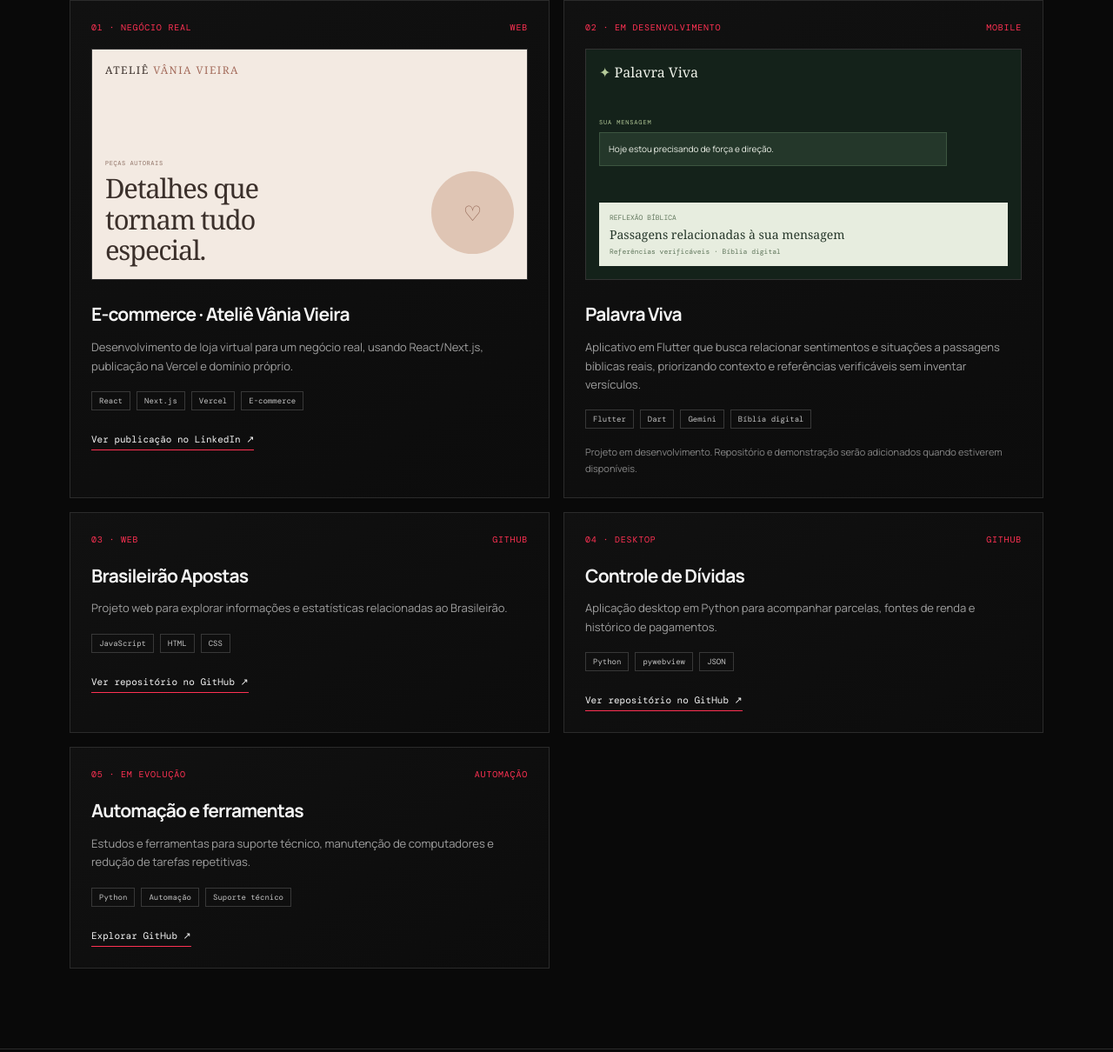
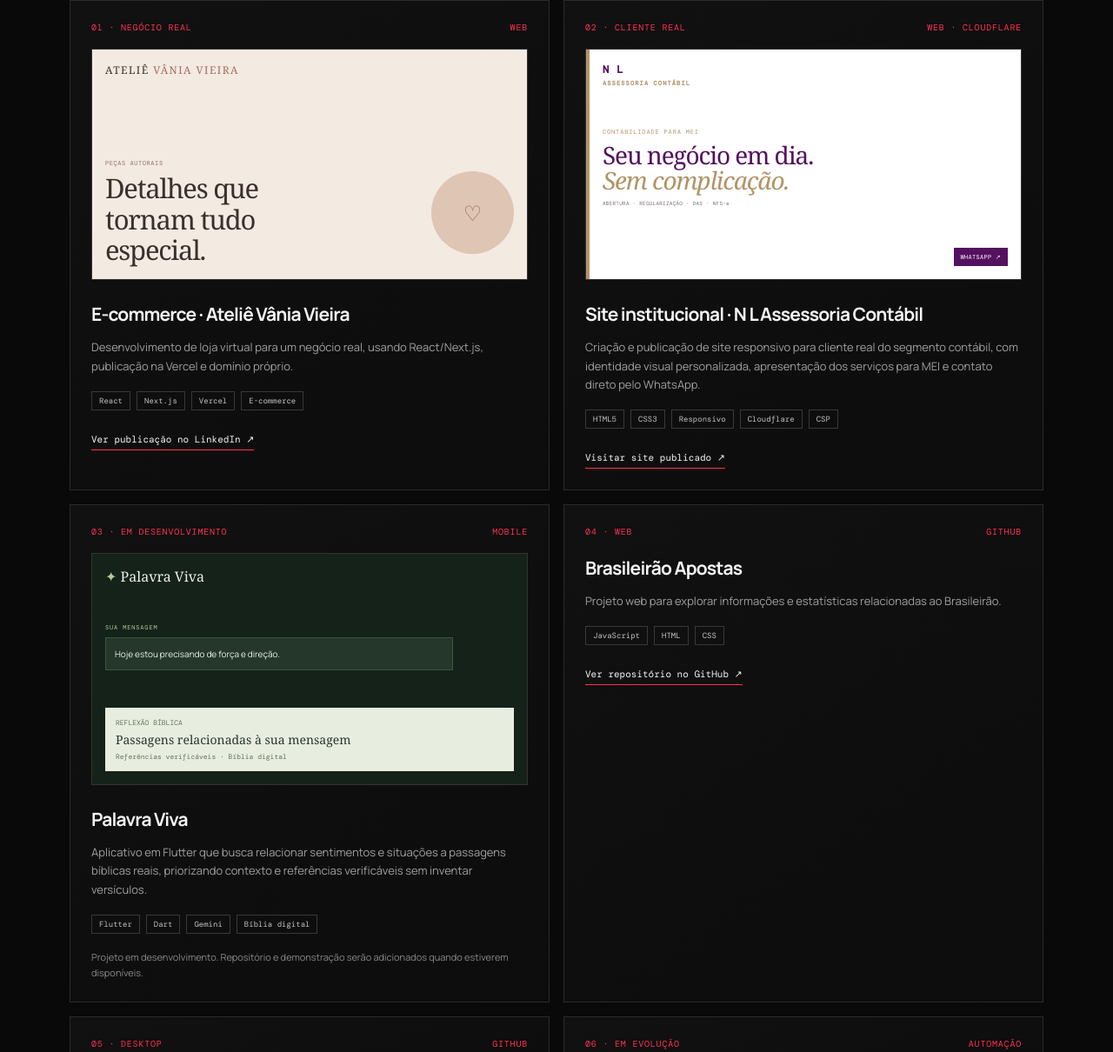
Before and after one commit to oKhristopher/oKhristopher.github.io, a plain HTML site: page index.html in a window 1280 px wide. Shown: the part 965-2175 px from the top of the page at 87% size. Drawn offline with nearby package versions, Linux system fonts and the light colour scheme.

Commit message:
Add N L Assessoria client project

```diff
--- a/index.html
+++ b/index.html
@@ -44,6 +44,7 @@ section.content-section{padding:92px 0;border-top:1px solid var(--line)}
 .app-title{font:16px Georgia,serif}.app-title span{color:#b5cb9a}.app-label{font:7px var(--mono);letter-spacing:.12em;color:#b5cb9a;text-transform:uppercase}
 .app-message{padding:10px;background:#24372a;border:1px solid #3c5540;font-size:10px;max-width:85%;margin-top:7px}
 .app-verse{padding:12px;background:#e7eddf;color:#26372a;display:flex;flex-direction:column;gap:5px}.app-verse strong{font:14px Georgia,serif}.app-verse small{font:8px var(--mono);color:#60765c}
+.preview-accounting{height:100%;display:flex;flex-direction:column;justify-content:space-between;padding:15px;background:#fff;color:#54115f;border-left:4px solid #b19467}.accounting-brand{font:700 12px var(--mono);letter-spacing:.08em}.accounting-brand span{display:block;color:#b19467;font-size:7px;letter-spacing:.16em;margin-top:3px}.accounting-content{display:flex;flex-direction:column;gap:8px}.accounting-content small{color:#b19467;font:7px var(--mono);letter-spacing:.12em}.accounting-content strong{font:clamp(18px,3vw,28px)/1.05 Georgia,serif;letter-spacing:-.04em}.accounting-content em{color:#b19467}.accounting-content span{font:6px var(--mono);color:#786b76;letter-spacing:.04em}.accounting-footer{align-self:flex-end;font:7px var(--mono);background:#54115f;color:white;padding:6px 8px;letter-spacing:.04em}
 .card h3{font-size:21px;letter-spacing:-.04em;margin-bottom:10px}.card p{font-size:13px;color:var(--muted)}.tags{display:flex;gap:7px;flex-wrap:wrap;margin:18px 0}.tags span{border:1px solid #383838;padding:4px 8px;color:#c2c2c2;font:9px var(--mono)}.card-link{display:inline-block;margin-top:8px;color:var(--text);font:11px var(--mono);border-bottom:1px solid var(--red);padding-bottom:5px}.card-link:hover{color:var(--red)}.note{font-size:11px!important;color:#888!important;margin-top:10px}
 .skills{display:grid;grid-template-columns:repeat(2,minmax(0,1fr));border-top:1px solid var(--line)}
 .skill{display:flex;align-items:center;gap:18px;padding:19px 0;border-bottom:1px solid var(--line);min-width:0}.skill:nth-child(even){padding-left:26px;border-left:1px solid var(--line)}.skill .num{color:var(--red);font:11px var(--mono)}.skill strong{font-size:14px;font-weight:500}
@@ -69,13 +70,14 @@ footer{border-top:1px solid var(--line);padding:22px 0 calc(22px + env(safe-area
 <section class="hero wrap"><p class="eyebrow">// Suporte técnico · SAP Business One · Araraquara, SP</p><h1>Khristopher<br><span>Vasconcellos Vieira.</span></h1><p class="hero-copy">Profissional de TI com experiência prática em suporte técnico, SAP Business One, administração de usuários e licenças, desenvolvimento web e automação de tarefas.</p><div class="actions"><a class="btn primary" href="#projetos">Ver projetos ↘</a><a class="btn" href="mailto:khristopheer4@gmail.com">Enviar e-mail ↗</a></div><div class="scroll-note">Role para explorar ↓</div></section>
 <section class="content-section" id="projetos"><div class="wrap"><div class="section-head"><div><p class="section-kicker">01 / Projetos</p><h2>Projetos em desenvolvimento<br>e/ou concluídos</h2></div><p>Trabalhos práticos, estudos e soluções que estou construindo ou já concluí.</p></div><div class="projects">
 <article class="card reveal"><div class="card-top"><span>01 · Negócio real</span><span>Web</span></div><div class="preview" role="img" aria-label="Prévia conceitual do e-commerce Ateliê Vânia Vieira"><div class="preview-store"><div class="store-brand">ATELIÊ <span>VÂNIA VIEIRA</span></div><div class="store-content"><div><small>PEÇAS AUTORAIS</small><strong>Detalhes que<br>tornam tudo<br>especial.</strong></div><div class="bear" aria-hidden="true">♡</div></div></div></div><h3>E-commerce · Ateliê Vânia Vieira</h3><p>Desenvolvimento de loja virtual para um negócio real, usando React/Next.js, publicação na Vercel e domínio próprio.</p><div class="tags"><span>React</span><span>Next.js</span><span>Vercel</span><span>E-commerce</span></div><a class="card-link" href="https://www.linkedin.com/feed/update/urn:li:activity:7482135290166501377/" target="_blank" rel="noopener noreferrer">Ver publicação no LinkedIn ↗</a></article>
-<article class="card reveal"><div class="card-top"><span>02 · Em desenvolvimento</span><span>Mobile</span></div><div class="preview" role="img" aria-label="Prévia conceitual do aplicativo Palavra Viva"><div class="preview-app"><div class="app-title"><span>✦</span> Palavra Viva</div><div><div class="app-label">Sua mensagem</div><div class="app-message">Hoje estou precisando de força e direção.</div></div><div class="app-verse"><small>REFLEXÃO BÍBLICA</small><strong>Passagens relacionadas à sua mensagem</strong><small>Referências verificáveis · Bíblia digital</small></div></div></div><h3>Palavra Viva</h3><p>Aplicativo em Flutter que busca relacionar sentimentos e situações a passagens bíblicas reais, priorizando contexto e referências verificáveis sem inventar versículos.</p><div class="tags"><span>Flutter</span><span>Dart</span><span>Gemini</span><span>Bíblia digital</span></div><p class="note">Projeto em desenvolvimento. Repositório e demonstração serão adicionados quando estiverem disponíveis.</p></article>
-<article class="card reveal"><div class="card-top"><span>03 · Web</span><span>GitHub</span></div><h3>Brasileirão Apostas</h3><p>Projeto web para explorar informações e estatísticas relacionadas ao Brasileirão.</p><div class="tags"><span>JavaScript</span><span>HTML</span><span>CSS</span></div><a class="card-link" href="https://github.com/oKhristopher/brasileirao-apostas" target="_blank" rel="noopener noreferrer">Ver repositório no GitHub ↗</a></article>
-<article class="card reveal"><div class="card-top"><span>04 · Desktop</span><span>GitHub</span></div><h3>Controle de Dívidas</h3><p>Aplicação desktop em Python para acompanhar parcelas, fontes de renda e histórico de pagamentos.</p><div class="tags"><span>Python</span><span>pywebview</span><span>JSON</span></div><a class="card-link" href="https://github.com/oKhristopher/dividas" target="_blank" rel="noopener noreferrer">Ver repositório no GitHub ↗</a></article>
-<article class="card reveal"><div class="card-top"><span>05 · Em evolução</span><span>Automação</span></div><h3>Automação e ferramentas</h3><p>Estudos e ferramentas para suporte técnico, manutenção de computadores e redução de tarefas repetitivas.</p><div class="tags"><span>Python</span><span>Automação</span><span>Suporte técnico</span></div><a class="card-link" href="https://github.com/oKhristopher" target="_blank" rel="noopener noreferrer">Explorar GitHub ↗</a></article>
+<article class="card reveal"><div class="card-top"><span>02 · Cliente real</span><span>Web · Cloudflare</span></div><div class="preview" role="img" aria-label="Prévia conceitual do site N L Assessoria Contábil para MEI"><div class="preview-accounting"><div class="accounting-brand">N L <span>ASSESSORIA CONTÁBIL</span></div><div class="accounting-content"><small>CONTABILIDADE PARA MEI</small><strong>Seu negócio em dia.<br><em>Sem complicação.</em></strong><span>ABERTURA · REGULARIZAÇÃO · DAS · NFS-e</span></div><div class="accounting-footer">WHATSAPP ↗</div></div></div><h3>Site institucional · N L Assessoria Contábil</h3><p>Criação e publicação de site responsivo para cliente real do segmento contábil, com identidade visual personalizada, apresentação dos serviços para MEI e contato direto pelo WhatsApp.</p><div class="tags"><span>HTML5</span><span>CSS3</span><span>Responsivo</span><span>Cloudflare</span><span>CSP</span></div><a class="card-link" href="https://nl-assessoria-contabil.contabilidadenl.workers.dev/" target="_blank" rel="noopener noreferrer">Visitar site publicado ↗</a></article>
+<article class="card reveal"><div class="card-top"><span>03 · Em desenvolvimento</span><span>Mobile</span></div><div class="preview" role="img" aria-label="Prévia conceitual do aplicativo Palavra Viva"><div class="preview-app"><div class="app-title"><span>✦</span> Palavra Viva</div><div><div class="app-label">Sua mensagem</div><div class="app-message">Hoje estou precisando de força e direção.</div></div><div class="app-verse"><small>REFLEXÃO BÍBLICA</small><strong>Passagens relacionadas à sua mensagem</strong><small>Referências verificáveis · Bíblia digital</small></div></div></div><h3>Palavra Viva</h3><p>Aplicativo em Flutter que busca relacionar sentimentos e situações a passagens bíblicas reais, priorizando contexto e referências verificáveis sem inventar versículos.</p><div class="tags"><span>Flutter</span><span>Dart</span><span>Gemini</span><span>Bíblia digital</span></div><p class="note">Projeto em desenvolvimento. Repositório e demonstração serão adicionados quando estiverem disponíveis.</p></article>
+<article class="card reveal"><div class="card-top"><span>04 · Web</span><span>GitHub</span></div><h3>Brasileirão Apostas</h3><p>Projeto web para explorar informações e estatísticas relacionadas ao Brasileirão.</p><div class="tags"><span>JavaScript</span><span>HTML</span><span>CSS</span></div><a class="card-link" href="https://github.com/oKhristopher/brasileirao-apostas" target="_blank" rel="noopener noreferrer">Ver repositório no GitHub ↗</a></article>
+<article class="card reveal"><div class="card-top"><span>05 · Desktop</span><span>GitHub</span></div><h3>Controle de Dívidas</h3><p>Aplicação desktop em Python para acompanhar parcelas, fontes de renda e histórico de pagamentos.</p><div class="tags"><span>Python</span><span>pywebview</span><span>JSON</span></div><a class="card-link" href="https://github.com/oKhristopher/dividas" target="_blank" rel="noopener noreferrer">Ver repositório no GitHub ↗</a></article>
+<article class="card reveal"><div class="card-top"><span>06 · Em evolução</span><span>Automação</span></div><h3>Automação e ferramentas</h3><p>Estudos e ferramentas para suporte técnico, manutenção de computadores e redução de tarefas repetitivas.</p><div class="tags"><span>Python</span><span>Automação</span><span>Suporte técnico</span></div><a class="card-link" href="https://github.com/oKhristopher" target="_blank" rel="noopener noreferrer">Explorar GitHub ↗</a></article>
 </div></div></section>
 <section class="content-section" id="competencias"><div class="wrap"><div class="section-head"><div><p class="section-kicker">02 / Competências</p><h2>Ferramentas & fundamentos</h2></div></div><div class="skills"><div class="skill"><span class="num">01</span><strong>Suporte técnico</strong></div><div class="skill"><span class="num">02</span><strong>SAP Business One</strong></div><div class="skill"><span class="num">03</span><strong>Administração de usuários e licenças</strong></div><div class="skill"><span class="num">04</span><strong>Python & automação</strong></div><div class="skill"><span class="num">05</span><strong>HTML · CSS · JavaScript</strong></div><div class="skill"><span class="num">06</span><strong>React · Next.js</strong></div><div class="skill"><span class="num">07</span><strong>SQL Server</strong></div><div class="skill"><span class="num">08</span><strong>Git & GitHub</strong></div></div></div></section>
-<section class="content-section" id="experiencia"><div class="wrap"><div class="section-head"><div><p class="section-kicker">03 / Minha experiência</p><h2>Experiência profissional</h2></div></div><div class="timeline"><article class="timeline-item reveal"><div class="timeline-meta">Experiência atual</div><div><h3>Auxiliar de TI · Hidrara</h3><p>Suporte a usuários e rotinas do SAP Business One, incluindo administração de usuários e licenças, configurações do ambiente e apoio aos sistemas corporativos.</p></div></article><article class="timeline-item reveal"><div class="timeline-meta">Desenvolvimento web</div><div><h3>Desenvolvimento · Ateliê Vânia Vieira</h3><p>Desenvolvimento e manutenção de e-commerce com React/Next.js, publicação na Vercel e configuração de domínio próprio.</p></div></article><article class="timeline-item reveal"><div class="timeline-meta">Formação · 2024</div><div><h3>Análise e Desenvolvimento de Sistemas · UNIP</h3><p>Graduação concluída em 2024, com formação complementar em cibersegurança e desenvolvimento.</p></div></article></div></div></section>
+<section class="content-section" id="experiencia"><div class="wrap"><div class="section-head"><div><p class="section-kicker">03 / Minha experiência</p><h2>Experiência profissional</h2></div></div><div class="timeline"><article class="timeline-item reveal"><div class="timeline-meta">Experiência atual</div><div><h3>Auxiliar de TI · Hidrara</h3><p>Suporte a usuários e rotinas do SAP Business One, incluindo administração de usuários e licenças, configurações do ambiente e apoio aos sistemas corporativos.</p></div></article><article class="timeline-item reveal"><div class="timeline-meta">Desenvolvimento web</div><div><h3>Desenvolvimento · Ateliê Vânia Vieira</h3><p>Desenvolvimento e manutenção de e-commerce com React/Next.js, publicação na Vercel e configuração de domínio próprio.</p></div></article><article class="timeline-item reveal"><div class="timeline-meta">Projeto para cliente</div><div><h3>Site institucional · N L Assessoria Contábil</h3><p>Criação e publicação de site responsivo para assessoria contábil com foco em MEI, identidade visual própria e chamada para contato via WhatsApp.</p></div></article><article class="timeline-item reveal"><div class="timeline-meta">Formação · 2024</div><div><h3>Análise e Desenvolvimento de Sistemas · UNIP</h3><p>Graduação concluída em 2024, com formação complementar em cibersegurança e desenvolvimento.</p></div></article></div></div></section>
 <section class="content-section" id="sobre"><div class="wrap about-grid"><div><p class="section-kicker">04 / Atualmente</p><h2>Minha experiência<br>com tecnologia.</h2></div><div class="about-copy"><p>Sou formado em Análise e Desenvolvimento de Sistemas pela UNIP e atuo na área de TI, conectando suporte técnico, sistemas corporativos e desenvolvimento.</p><p>Na Hidrara, trabalho com suporte a usuários e rotinas do SAP Business One. Também desenvolvo projetos web e exploro automações para reduzir tarefas repetitivas.</p><p>Gosto de aprender na prática e transformar necessidades reais em soluções úteis, com clareza, responsabilidade e foco em quem utiliza a tecnologia.</p></div></div></section>
 <section class="content-section" id="curriculo"><div class="wrap"><div class="section-head"><div><p class="section-kicker">05 / Currículo</p><h2>Resumo direto.<br>Experiência real.</h2></div></div><div class="resume-box"><div><h3>Khristopher Vasconcellos Vieira</h3><p>Suporte de TI · SAP Business One · Desenvolvimento web</p></div><div class="resume-actions"><a class="btn primary" href="Curriculo_Khristopher_Vasconcellos_Vieira.pdf" download>Baixar currículo PDF ↓</a><a class="btn" href="Curriculo_Khristopher_Vasconcellos_Vieira.pdf" target="_blank" rel="noopener noreferrer">Visualizar PDF ↗</a></div></div></div></section>
 <section class="content-section contact-section" id="contato"><div class="wrap"><p class="section-kicker">06 / Contato</p><h2 class="contact-title">Entre em contato<br><span>e conte a sua ideia.</span></h2><p class="contact-copy">Aberto a oportunidades em suporte de TI, sistemas corporativos e desenvolvimento.</p><div class="contact-links"><a href="https://www.linkedin.com/in/khristopher-vieira" target="_blank" rel="noopener noreferrer">LinkedIn ↗</a><a href="https://github.com/oKhristopher" target="_blank" rel="noopener noreferrer">GitHub ↗</a><a href="mailto:khristopheer4@gmail.com">E-mail ↗</a><a href="Curriculo_Khristopher_Vasconcellos_Vieira.pdf" download>Currículo PDF ↓</a></div></div></section>
```
